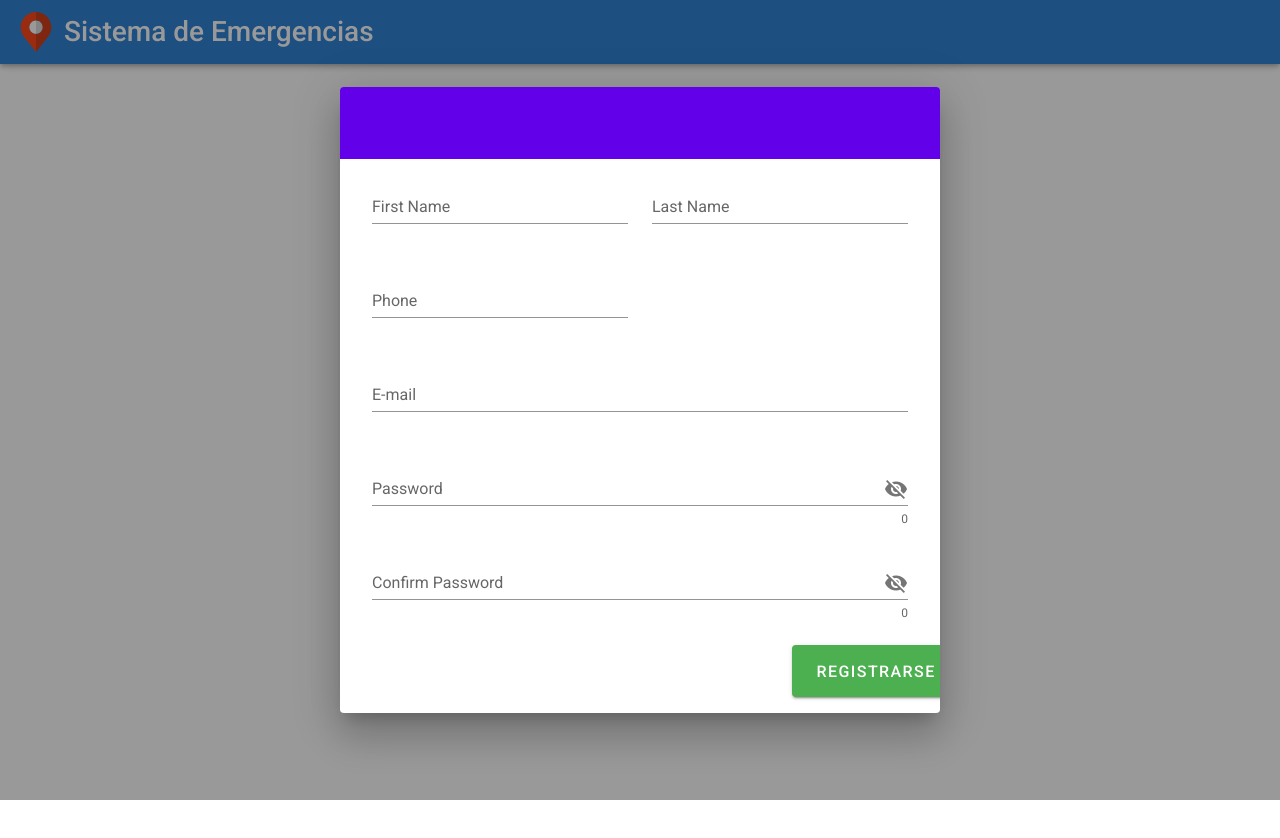
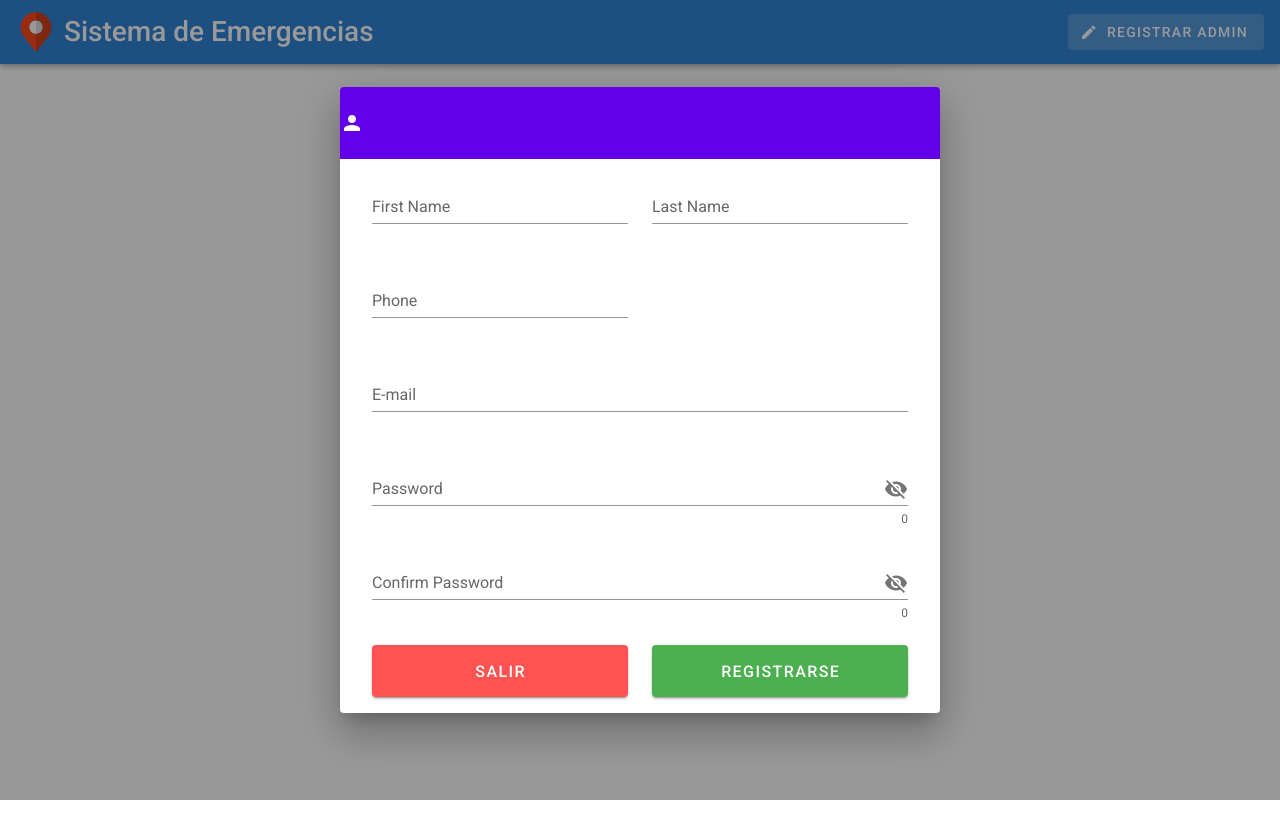
Before and after one commit to antonato/proyectotbt-front, a Vue app: page /public/registroAdmin in a window 1280 px wide. Shown: the top 838 px of the page. Built offline with nearby package versions, Linux system fonts and the light colour scheme.

Commit message:
fix: registroAdmin

```diff
--- a/src/App.vue
+++ b/src/App.vue
@@ -19,20 +19,18 @@
                 <h3 style="margin-bottom: 0;">Sistema de Emergencias</h3>
             </div >
             <v-spacer></v-spacer>
-      <div v-if = 'idRol === 0' >
+            <div>
                 <v-btn text to="/registroAdmin">
-        <v-icon left>
-          mdi-pencil
-        </v-icon>
+                  <v-icon left>mdi-pencil</v-icon>
                     Registrar Admin
                 </v-btn>
             </div>
-      <!-- <div v-if = "logeado">
+            <div v-if = "logged">
               <v-btn text @click="logOut">
-        <v-icon>mdi-heart</v-icon>
+                <v-icon rigth>mdi-heart</v-icon>
                 Salir
               </v-btn>
-      </div> -->
+            </div>
           </v-app-bar>
           <v-main>
             <router-view to="/taskList"></router-view>
@@ -57,17 +55,11 @@ export default {
 
     },
     logOut(){
-      console.log("hola ke ase");
-      //axios.post('http://localhost:8081/user/logOut/')
-      //.then (()=>{
       this.logged = false;
       localStorage.removeItem('logged');
-        this.rol = 0
-        localStorage.removeItem('rol');
-        location.reload();
-        this.$router.push("/");
-      //})
-      //catch( e=> console.log(e))
+      this.idRol = 0
+      localStorage.removeItem('idRol');
+      window.location.href = "/";
     }
   }
 
--- a/src/components/Login.vue
+++ b/src/components/Login.vue
@@ -140,7 +140,6 @@ export default {
       .then( response => {
         this.user = response.data;
         this.idRol = this.user.idRol;
-        console.log(this.idRol);
         //Login fail
         if (this.idRol === 2 || this.idRol === null){
             this.logged = false;
--- a/src/components/registroAdmin.vue
+++ b/src/components/registroAdmin.vue
@@ -1,10 +1,11 @@
 <template>
 <div id="app">
     <v-app>
-        <v-dialog v-model="dialog" persistent max-width="600px" min-width="360px">
+        <v-dialog v-model="dialog" persistent max-width="600px" min-width="360px" >
             <div>
-                <v-tabs v-model="tab" show-arrows background-color="deep-purple accent-4" icons-and-text dark grow>
+                <v-tabs  v-model="tab" show-arrows background-color="deep-purple accent-4" icons-and-text dark grow>
                     <v-tabs-slider color="purple darken-4"></v-tabs-slider>
+                    <v-icon >mdi-account</v-icon>
                     <v-tab-item>
                         <v-card class="px-4">
                             <v-card-text>
@@ -26,10 +27,12 @@
                                             <v-text-field v-model="password" :append-icon="show1 ? 'mdi-eye' : 'mdi-eye-off'" :rules="[rules.required, rules.min]" :type="show1 ? 'text' : 'password'" name="input-10-1" label="Password" counter @click:append="show1 = !show1"></v-text-field>
                                         </v-col>
                                         <v-col cols="12">
-                                            <v-text-field block v-model="verify" :append-icon="show1 ? 'mdi-eye' : 'mdi-eye-off'" :rules="[rules.required, passwordMatch]" :type="show1 ? 'text' : 'password'" name="input-10-1" label="Confirm Password" counter @click:append="show1 = !show1"></v-text-field>
+                                            <v-text-field block v-model="verify" :append-icon="show2 ? 'mdi-eye' : 'mdi-eye-off'" :rules="[rules.required, passwordMatch]" :type="show2 ? 'text' : 'password'" name="input-10-1" label="Confirm Password" counter @click:append="show2 = !show2"></v-text-field>
                                         </v-col>
-                                        <v-spacer></v-spacer>
-                                        <v-col class="d-flex ml-auto" cols="12" sm="3" xsm="12">
+                                        <v-col align-center justify-center>
+                                            <v-btn x-large block :disabled="!valid" color="error" @click="exitDialog">Salir</v-btn>
+                                        </v-col>
+                                        <v-col align-center justify-center>
                                             <v-btn x-large block :disabled="!valid" color="success" @click="registerAdmin">Registrarse</v-btn>
                                         </v-col>
                                     </v-row>
@@ -74,6 +77,7 @@ export default {
     email: "",
     password: "",
     verify: "",
+    phoneNumber: "",
     loginPassword: "",
     loginEmail: "",
     loginEmailRules: [
@@ -87,8 +91,8 @@ export default {
     phoneRules: [
       v => !!v || "Required"
     ],
-
     show1: false,
+    show2: false,
     rules: {
       required: value => !!value || "Required.",
       //min: v => (v && v.length >= 8) || "Min 8 characters"
@@ -111,6 +115,7 @@ export default {
         this.logged = true;
         this.msg = false;
         this.$emit('logeado', this.logged);
+        window.history.back();
       })
       .catch( e=> console.log(e))
       }
@@ -120,6 +125,9 @@ export default {
     },
     resetValidation() {
       this.$refs.form.resetValidation();
+    },
+    exitDialog() {
+      window.history.back();
     }
   }
 
```
Lines whose indentation alone changed are shown as unchanged.
